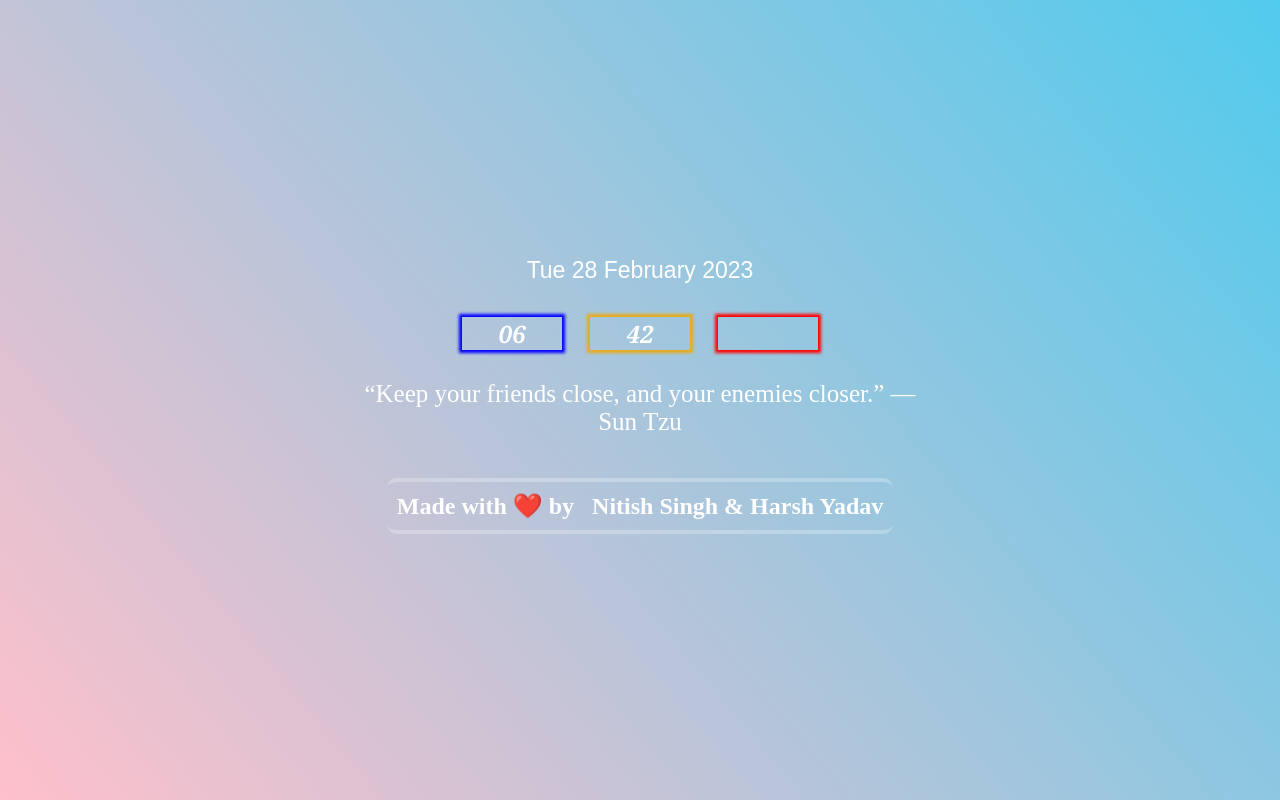
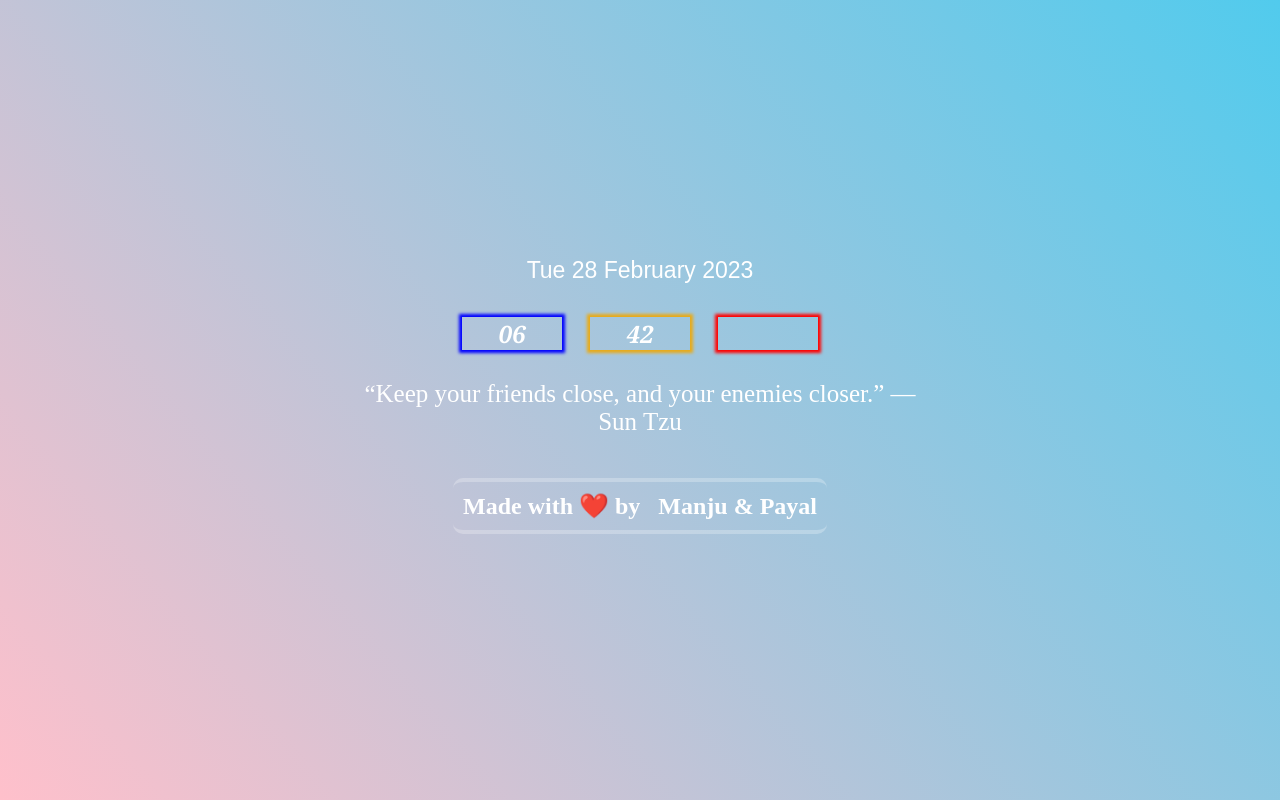
Before and after one commit to Singh26Nitish/Quotes, a plain HTML site: page index.html in a window 1280 px wide. Drawn offline with Linux system fonts and the light colour scheme; a web font is replaced by a local one.

Commit message:
Update index.html

```diff
--- a/index.html
+++ b/index.html
@@ -36,7 +36,7 @@
 
             <div class="footercss">
                 <div class="footerdiv">
-                    <h2>Made with ❤️ by &nbsp; <a href="https://github.com/Singh26Nitish">Nitish Singh & Harsh Yadav</a>
+                    <h2>Made with ❤️ by &nbsp; <a href="https://github.com/Singh26Nitish">Manju & Payal</a>
                     </h2>
                 </div>
             </div>
```
